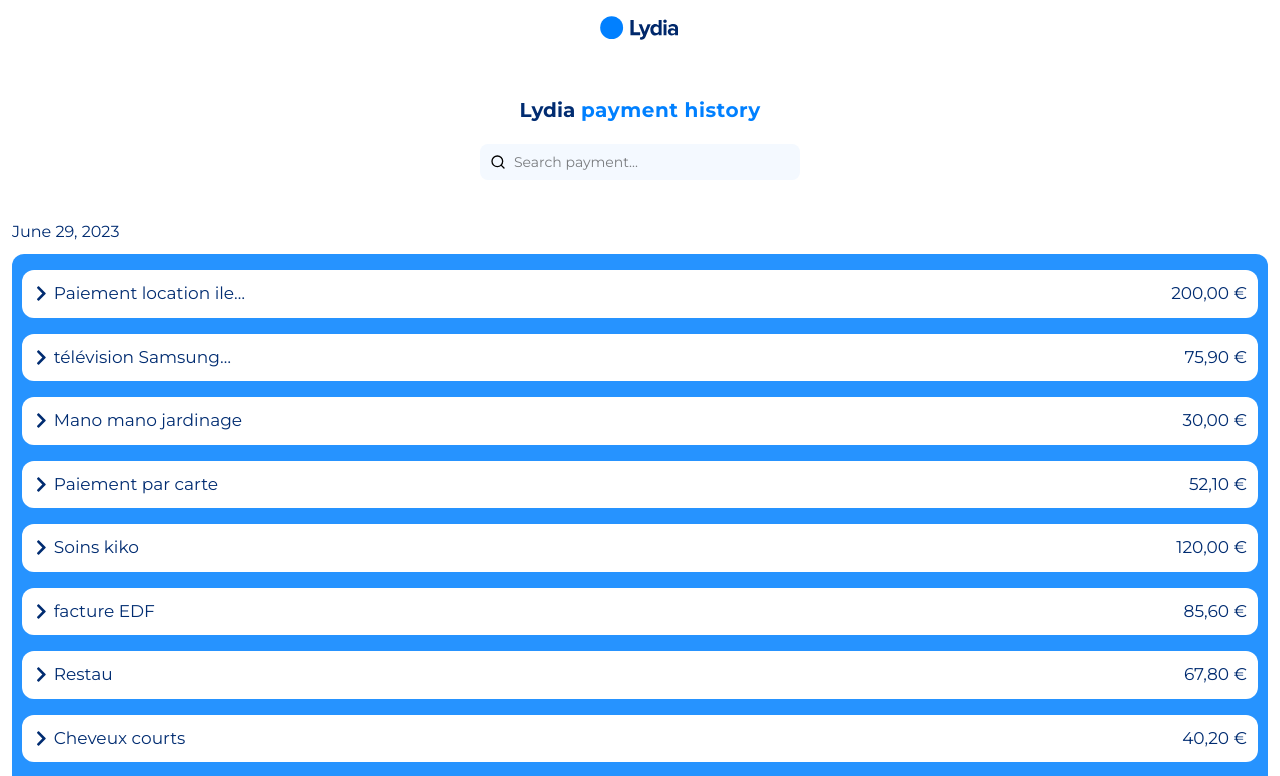
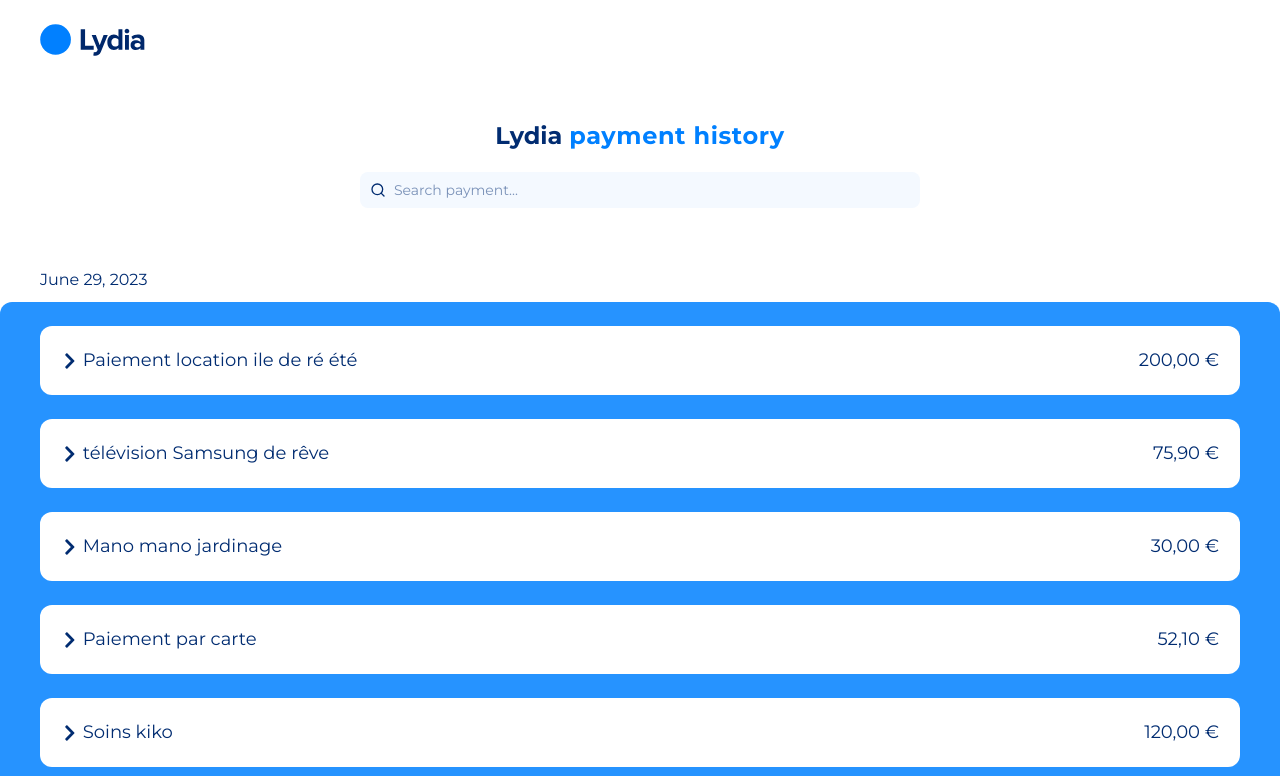
Before and after one commit to julienb84/Technical-app, a React (Vite) app: page / in a window 1280 px wide. Shown: the top 776 px of the page. Built offline with nearby package versions, Linux system fonts and the light colour scheme.

Commit message:
setup responsive on larger screens

```diff
--- a/src/components/Header.tsx
+++ b/src/components/Header.tsx
@@ -2,9 +2,9 @@
 
 export default function Header() {
   return (
-    <div className="w-dvw h-14 flex justify-center items-center">
+    <div className="w-dvw h-14 flex justify-center items-center largephone:h-20 largephone:justify-start largephone:pl-8 sm:pl-10">
       <a href="#home" className="link-hover">
-        <img src={logo} alt="Lydia logo" className="h-6" />
+        <img src={logo} alt="Lydia logo" className="h-6 largephone:h-8" />
       </a>
     </div>
   );
--- a/src/components/TransactionPage.tsx
+++ b/src/components/TransactionPage.tsx
@@ -68,25 +68,25 @@
   return (
     <div className="min-h-[calc(100dvh-56px)] flex flex-col relative items-center gap-5 pt-10">
       <div className="font-bold">
-        <h1 className="text-xl text-brand-800">
+        <h1 className="text-xl text-brand-800 largephone:text-2xl">
           Lydia{" "}
           <span className="text-brand-500 tracking-wide">payment history</span>
         </h1>
       </div>
-      <section className="sticky w-80 top-0">
+      <section className="sticky w-80 top-0 largephone:w-md sm:w-140">
         <div className="relative">
-          <FiSearch className="absolute top-2.5 left-2.5" />
+          <FiSearch className="absolute top-2.5 left-2.5 text-brand-800" />
           <Input
             type="text"
             placeholder="Search payment..."
             name="search"
             value={search}
             onChange={handleSearch}
-            className="bg-brand-100 pl-8.5"
+            className="bg-brand-100 pl-8.5 text-brand-800"
           />
         </div>
         {results > 0 && search.length > 0 ? (
-          <div className="absolute top-9.5 left-34">
+          <div className="absolute top-2 right-1 text-[14px] text-brand-800/50 font-semibold tracking-tight">
             {results === 1 ? (
               <p>{`${results} result`}</p>
             ) : (
@@ -97,7 +97,7 @@
           <></>
         )}
       </section>
-      <section className="w-dvw pl-3 pr-3">
+      <section className="w-dvw">
         <TransactionsDetails data={filteredTransactionsData} />
       </section>
     </div>
--- a/src/components/TransactionsDetails.tsx
+++ b/src/components/TransactionsDetails.tsx
@@ -13,7 +13,7 @@
   const results = Object.keys(data).length;
 
   return (
-    <div className="flex flex-col mt-5">
+    <div className="flex flex-col mt-5 largephone:mt-10">
       {results === 0 && (
         <div className="flex justify-center text-xl text-brand-800/60 font-bold italic tracking-wider">
           <p>No payment found...</p>
@@ -39,18 +39,20 @@
         return (
           <div key={dateDay} className="mb-6">
             {" "}
-            <p className="text-brand-800 mb-2.5">{formattedDate}</p>
-            <section className="rounded-xl flex flex-col gap-4 pt-4 pb-4 bg-brand-500/85 pl-2.5 pr-2.5">
+            <div className="pl-3 largephone:pl-8 sm:pl-10">
+              <p className="text-brand-800 mb-2.5">{formattedDate}</p>
+            </div>
+            <section className="rounded-xl flex flex-col gap-4 pt-6 pb-6 bg-brand-500/85 pl-2.5 pr-2.5 largephone:pl-8 largephone:pr-8 sm:pl-10 sm:pr-10 sm:gap-6">
               {transactions.map((transaction) => {
                 return (
                   <details
                     key={transaction.paymentId}
-                    className="group max-w-full bg-white border border-transparent open:border-brand-800/50 open:bg-white open:shadow-md open:duration-500 p-2.5 rounded-xl not-open:hover:shadow-lg/20"
+                    className="group max-w-full bg-white border border-transparent open:border-brand-800/70 open:bg-white open:shadow-xl/20 open:duration-500 pt-2.5 pb-2.5 pl-2 pr-2 rounded-xl not-open:hover:shadow-lg/20 sm:p-5"
                   >
-                    <summary className="text-brand-800 text-[17px] flex items-center">
+                    <summary className="text-brand-800 text-[18px] flex items-center">
                       <FaChevronRight className="group-open:rotate-90 transition duration-100" />
                       <div className="w-full flex justify-between">
-                        <span className="ml-1 line-clamp-1 max-w-48">
+                        <span className="ml-1 line-clamp-1 max-w-48 sm:max-w-80">
                           {transaction.label}
                         </span>
                         <span>{transaction.amount}</span>
--- a/src/index.css
+++ b/src/index.css
@@ -21,6 +21,8 @@
   --color-completed-700: #027a48;
   --color-pending-300: #fec84b;
   --color-pending-400: #fdb022;
+
+  --breakpoint-largephone: 30rem;
 }
 
 @layer base {
```
